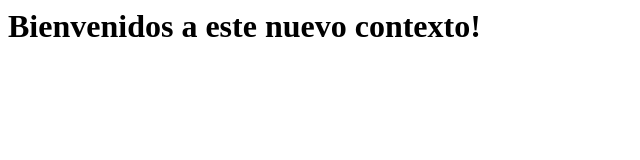
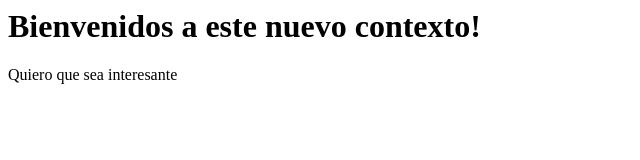
Before and after one commit to micasatlf/contexto, a plain HTML site: page index.html in a window 1280 px wide. Shown: the whole page, without its empty margins (0-640 px from the left). Drawn offline with Linux system fonts and the light colour scheme.

Commit message:
Versión inicial subiendo el repo

```diff
--- a/index.html
+++ b/index.html
@@ -3,4 +3,5 @@
 </head>
 <body>
     <h1>Bienvenidos a este nuevo contexto!</h1>
+    <p>Quiero que sea interesante</p>
 </body>
```
